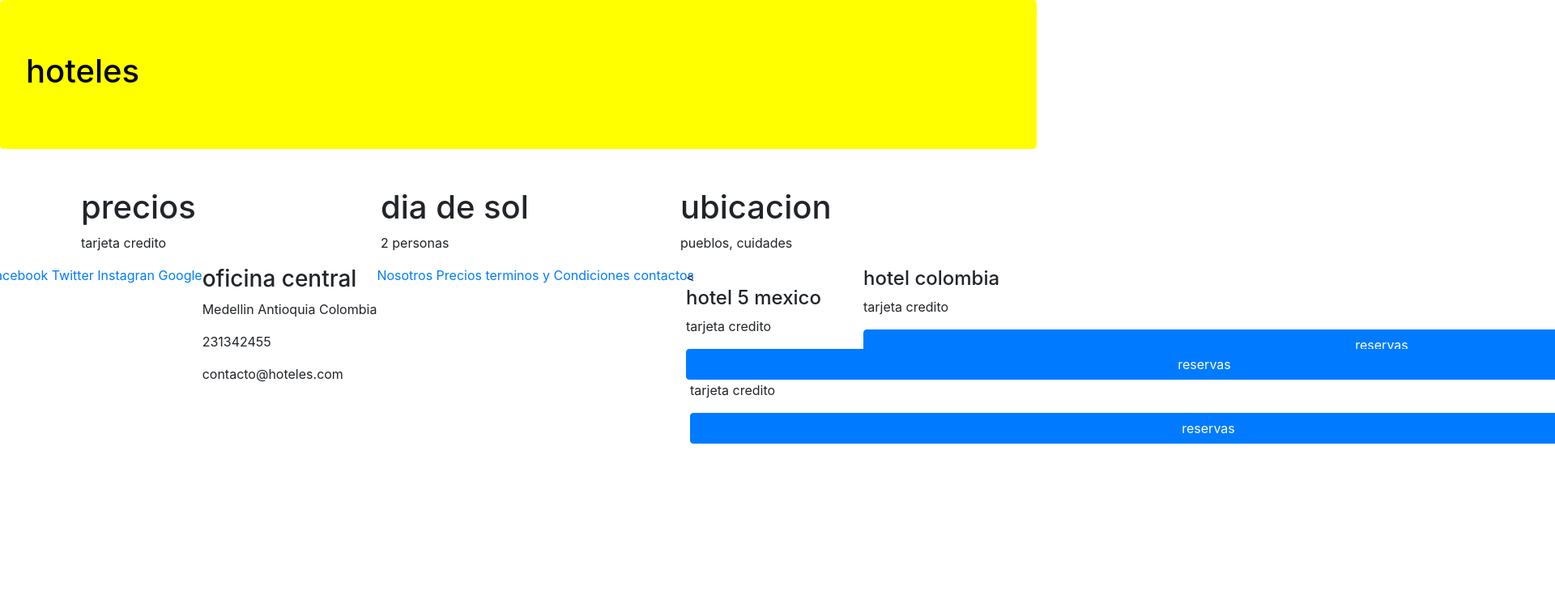
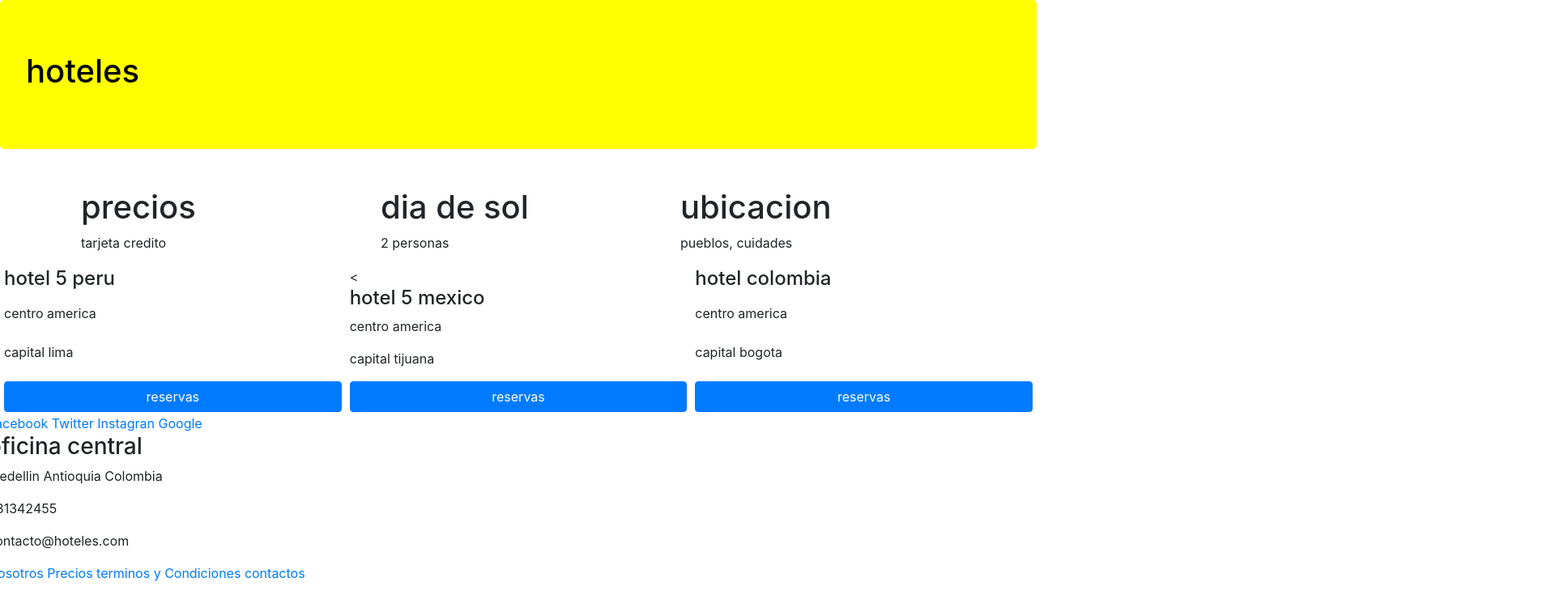
Before and after one commit to LEON-1979/practica-hoteles, a website: page index.html in a window 1280 px wide. Shown: the top 756 px of the page at 81% size, 1920 px wide, since content can reach past the window. Drawn offline with nearby package versions, Linux system fonts and the light colour scheme.

Commit message:
correciones footer

```diff
--- a/estilo.css
+++ b/estilo.css
@@ -2,6 +2,7 @@
     background-color: yellow;
     color: black;
 }
+
 
 .footer{
     padding: 10px 10px 0 10px;
--- a/index.html
+++ b/index.html
@@ -15,15 +15,11 @@
 
 
     <title>GUIA HOTELES!</title>
-
 </head>
-
 <body>
-
     <div class="jumbotron">
         <h1>hoteles</h1>
     </div>
-
     <!--rejilla responsive-->
     <div class="container">
         <div class="d-flex">
@@ -51,29 +47,30 @@
 
 
     <div class="d-flex flex-wrap flex-row-reverse">
-        <div class="card-hotel ">
-            <div><h4>hotel colombia</h4>
-            <p>tarjeta credito</p>
-            <button class="btn btn-primary btn-reserva"> reservas</button>
-            </div>
+        <div class="card-hotel d-flex flex-column justify-content-between">
+            <h4>hotel colombia</h4>
+            <p>centro america</p>
+            <p>capital bogota</p>
+            <button class="btn btn-primary"> reservas</button>
         </div>
-        <div class="card-hotel">
-            <div><<h4>hotel 5 mexico</h4>
-            <p>tarjeta credito</p>
-            <button class="btn btn-primary btn-reserva"> reservas</button>
-
+        <div class="card-hotel d-flex flex-column justify-content-between">
+            <<h4>hotel 5 mexico</h4>
+            <p>centro america</p>
+            <p>capital tijuana</p>
+            <button class="btn btn-primary"> reservas</button>
         </div>
-        <div class="card-hotel">
-            <div><h4>hotel 5 peru</h4>
-            <p>tarjeta credito</p>
-            <button class="btn btn-primary btn-reserva"> reservas</button>
+        <div class="card-hotel d-flex flex-column justify-content-between">
+            <h4>hotel 5 peru</h4>
+            <p>centro america</p>
+            <p>capital lima</p>
+            <button class="btn btn-primary"> reservas</button>
         </div>
-    </div>
     </div>
 
     <footer>
         <div class="row">
-            <div clas="col-sm-4 d-flex flex-column ">
+            <div clas="col-sm-4">
+                <div clas="col-sm-4 d-flex flex-column ">
                 <a href="http://www.facebook.com">Facebook</a>
                 <a href="http://www.twiter.com">Twitter</a>
                 <a href="http://www.instagran.com">Instagran</a>
@@ -95,7 +92,6 @@
                 <a href="http://www.google.com">contactos</a>
             </div>
         </div>
-
     </footer>
 
 
```
